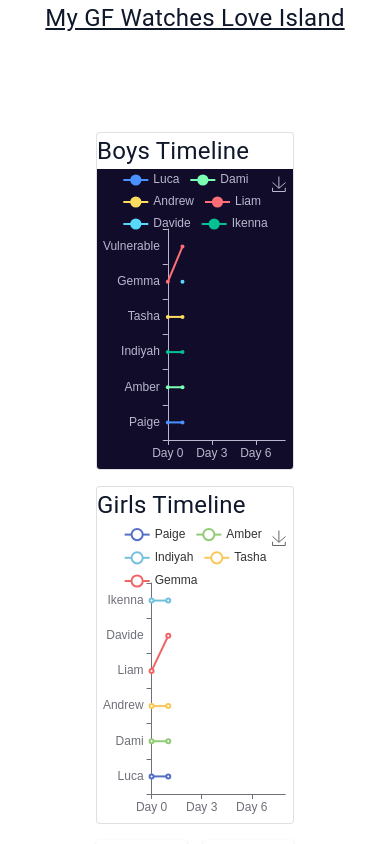
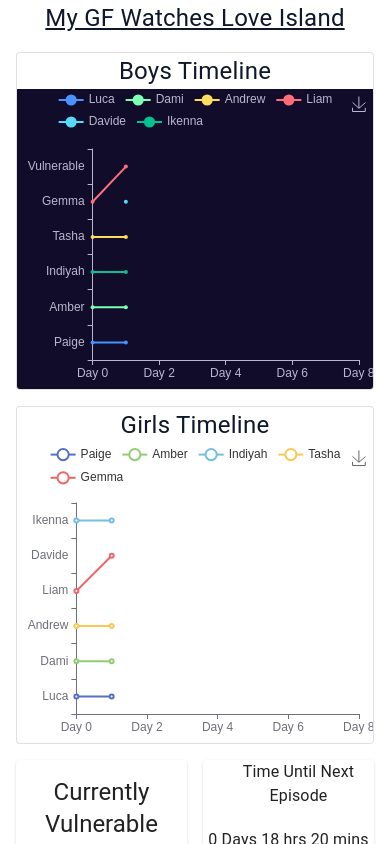
Before and after one commit to arctheowl/LoveIsland, a Next.js app: page /Components/LineGraph in a window 390 px wide. Shown: the top 844 px of the page. Built offline with nearby package versions, Linux system fonts and the light colour scheme.

Commit message:
Fixed for mobile

```diff
--- a/pages/Components/LineGraph.tsx
+++ b/pages/Components/LineGraph.tsx
@@ -16,8 +16,8 @@
     <Typography sx={{ fontSize: 24 }} className="text-slate-900 text-center underline font-bold ">
             My GF Watches Love Island
           </Typography>
-      <div className="grid grid-cols-12 gap-4 p-24">
-        <Card variant="outlined" className="lg:col-span-6 col-span-12">
+      <div className="grid grid-cols-12 gap-4 sm:p-24 p-4">
+        <Card variant="outlined" className="lg:col-span-6 col-span-12 text-center">
           <Typography sx={{ fontSize: 24 }} className="text-slate-900 ">
             Boys Timeline
           </Typography>
@@ -30,7 +30,7 @@
           />
         </Card>
 
-        <Card variant="outlined" className="lg:col-span-6 col-span-12">
+        <Card variant="outlined" className="lg:col-span-6 col-span-12 text-center">
           <Typography sx={{ fontSize: 24 }} className="text-slate-900 ">
             Girls Timeline
           </Typography>
--- a/pages/Components/Vulnerable.tsx
+++ b/pages/Components/Vulnerable.tsx
@@ -6,7 +6,7 @@
 
 export default function Vulnerable() {
   return (
-    <Card className="col-span-6" >
+    <Card className="col-span-6 text-center" >
       <CardActionArea>
         {/* <CardMedia
           component="img"
```
